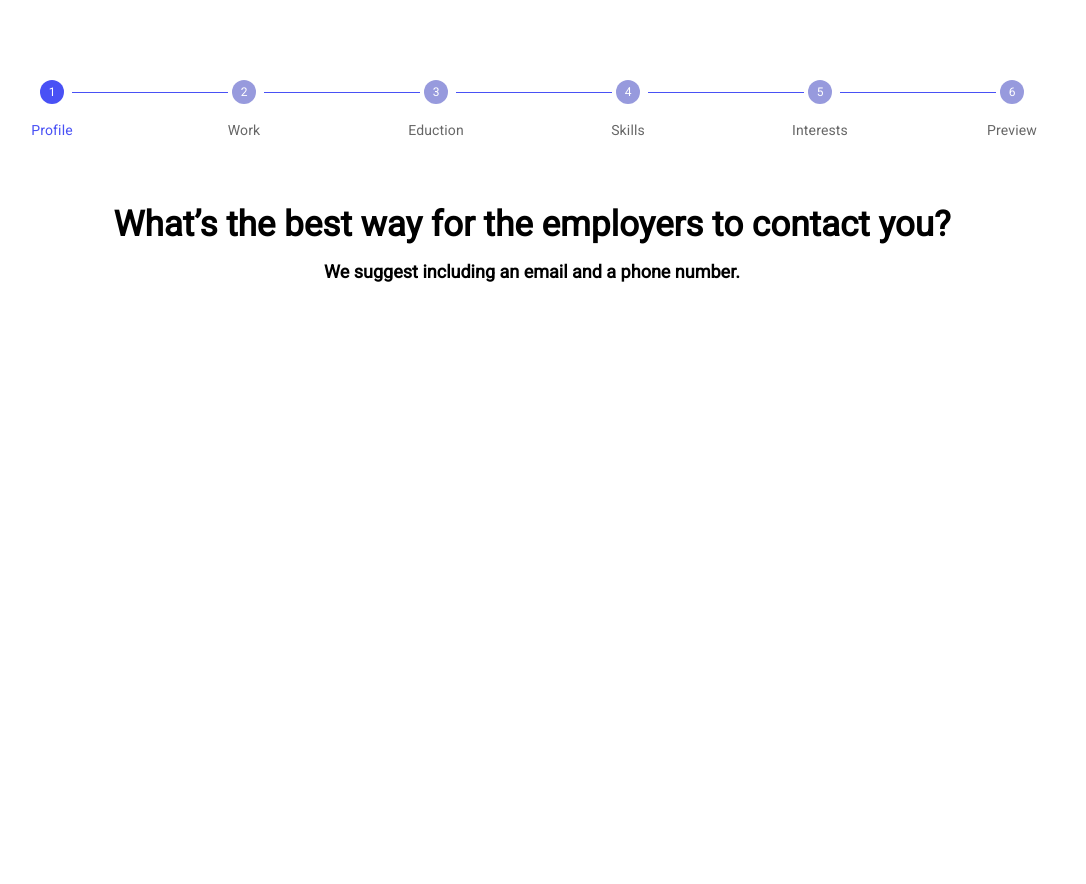
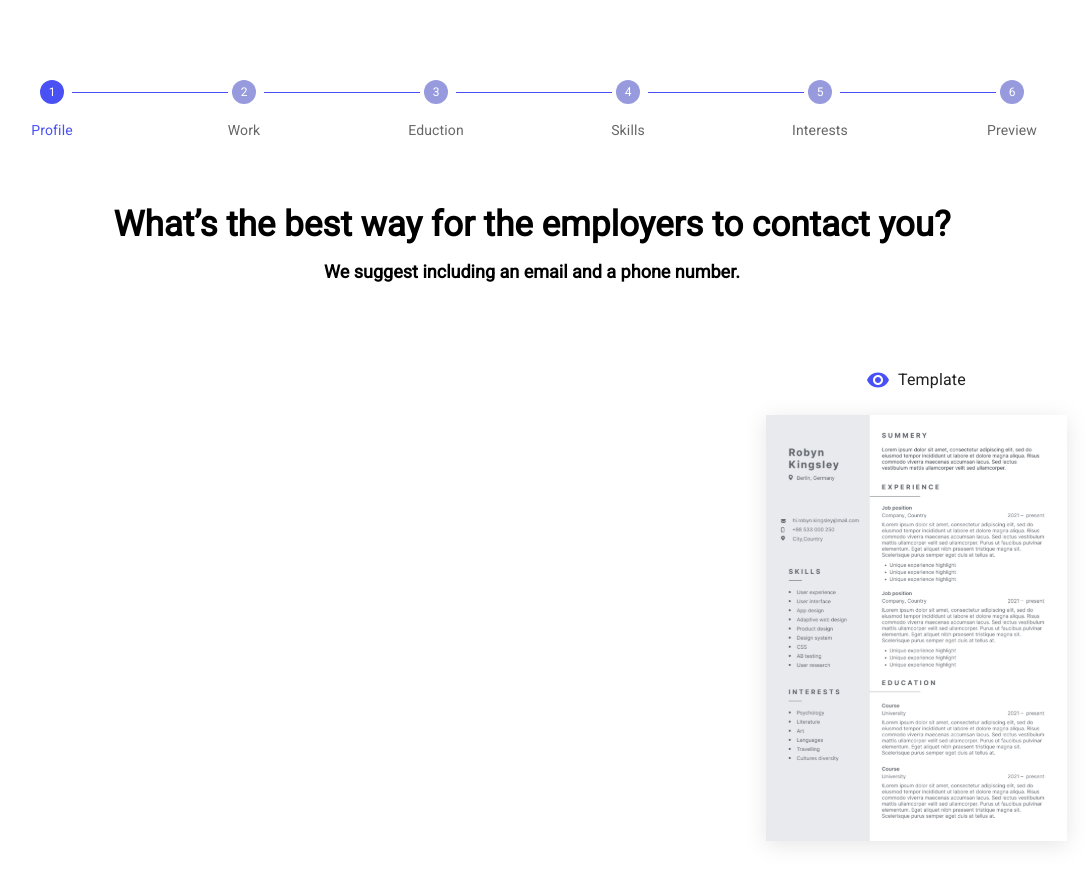
Before and after one commit to thefatdeveloper/resume-builder, a React (Create React App) app: page / in a window 1280 px wide. Shown: the top 884 px of the page, without its empty margins (108-1194 px from the left). Before the commit the page ends 800 px from the top, so only its background shows below. Built offline with nearby package versions, Linux system fonts and the light colour scheme.

Commit message:
Resume Template

```diff
--- a/src/App.js
+++ b/src/App.js
@@ -3,7 +3,7 @@ import MultiStepper from "./Components/MultiStepper";
 import Container from "@mui/material/Container";
 import { useSelector } from "react-redux";
 
-// Task 4: Add import here
+import ShowTemplate from "./Components/ShowTemplate";
 
 // Task 6: Add employee info import here
 
@@ -48,6 +48,9 @@ function App() {
             <Grid item md={8} lg={8} sm={12}>
               {renderForms(activeStep)}
             </Grid>
+            <Grid item md={4} lg={4} sm={12} xs={12}>
+              <ShowTemplate />
+            </Grid>
           </Grid>
         ) : (
           <Grid container></Grid>
--- /dev/null
+++ b/src/Components/ShowTemplate.jsx
@@ -0,0 +1,23 @@
+import React from "react";
+import Button from "@mui/material/Button";
+import RemoveRedEyeIcon from "@mui/icons-material/RemoveRedEye";
+import Cvtemplate from "../images/cv-template.svg";
+import Typography from "@mui/material/Typography";
+import "../css/style.css";
+import "../css/reset.css";
+
+const ShowTemplate = () => {
+  return (
+    <div className="template-container">
+      <Button disabled>
+        <RemoveRedEyeIcon sx={{ color: "#4951F5" }} />
+        <Typography sx={{ textTransform: "capitalize", color: "#212121" }}>
+          &nbsp; Template
+        </Typography>
+      </Button>
+      <img src={Cvtemplate} className="template-img" alt="template-img" />
+    </div>
+  );
+};
+
+export default ShowTemplate;
```
Also changed, not shown: src/images/cv-template.svg (added).
